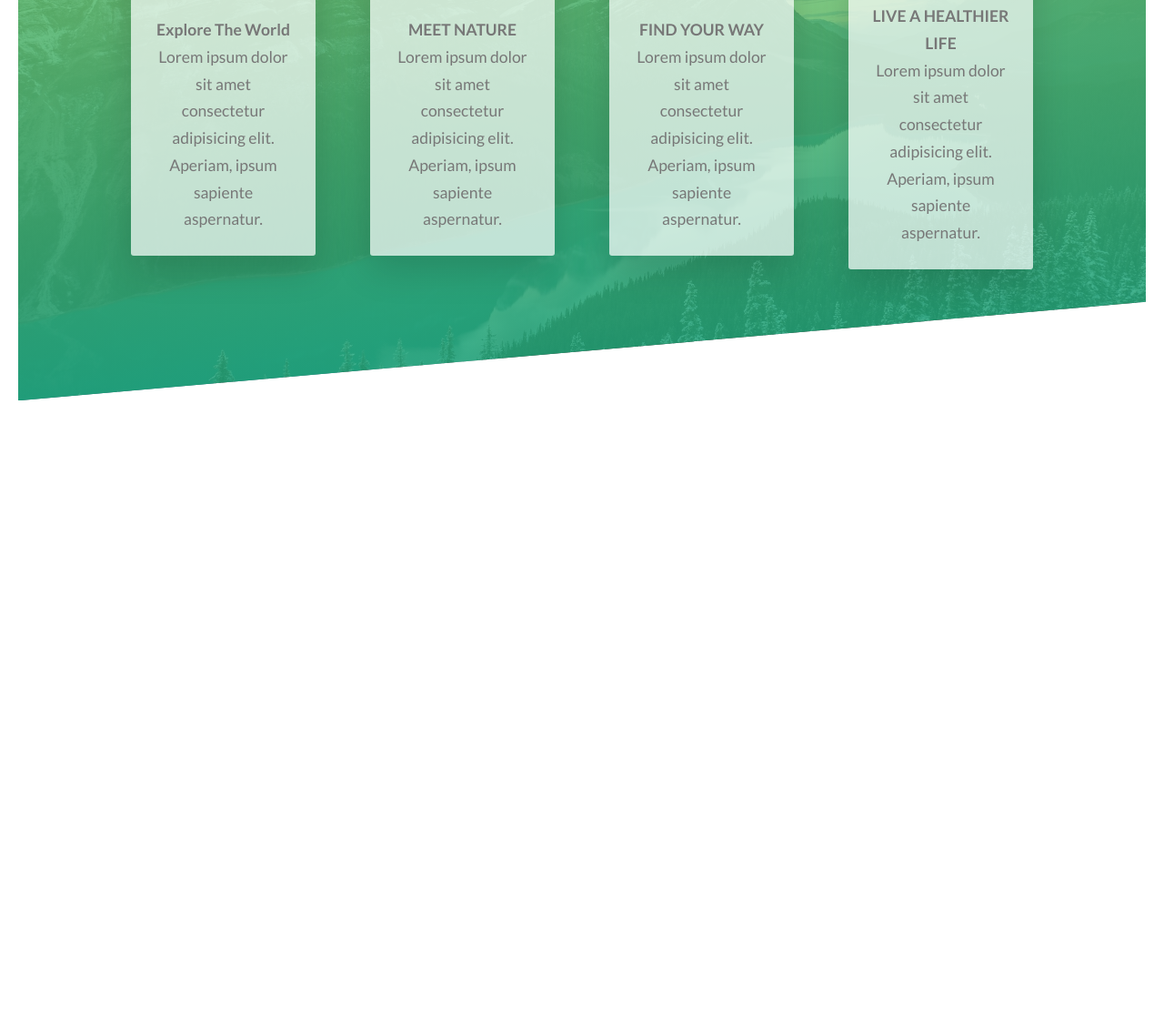
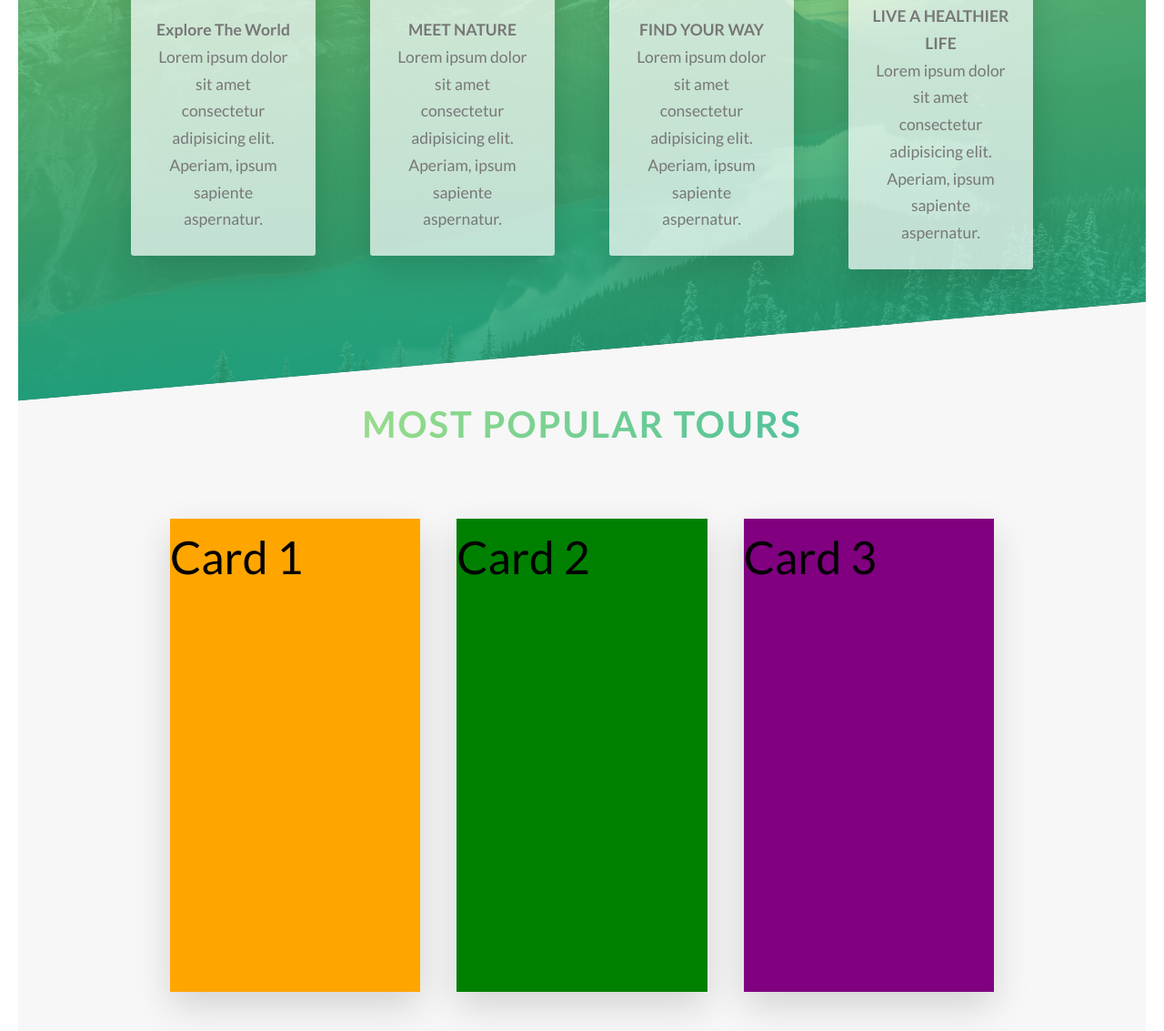
Before and after one commit to ewertonribeiro/Natour, a website: page index.html in a window 1280 px wide. Shown: the part 1534-2667 px from the top of the page at 91% size. Before the commit the page ends 1974 px from the top, so only its background shows below. Drawn offline with Linux system fonts and the light colour scheme.

Commit message:
Tour Section Part I

```diff
--- a/index.html
+++ b/index.html
@@ -102,6 +102,30 @@
       </div>
     </div>
   </section>
+  <section class="tour-section">
+    <div class="tour-section--title">
+      <h1>MOST POPULAR TOURS</h1>
+    </div>
+    <div class="tour-section--container">
+
+      <div class="card-wrapper card-wrapper--1">
+        <div class="card-single card-single-1">
+          Card 1
+        </div>
+      </div>
+      <div class="card-wrapper card-wrapper--2">
+        <div class="card-single card-single-2">
+          Card 2
+        </div>
+      </div>
+      <div class="card-wrapper card-wrapper--3">
+        <div class="card-single card-single-3">
+          Card 3
+        </div>
+      </div>
+
+    </div>
+  </section>
 </body>
 
 </html>
--- a/package.json
+++ b/package.json
@@ -5,7 +5,8 @@
   "main": "index.js",
   "scripts": {
     "sass": "node-sass --watch scss -o css",
-    "dev": "live-server"
+    "dev": "live-server",
+    "start": "concorrently \"npm run dev\"\"npm run sass\" "
   },
   "repository": {
     "type": "git",
--- /dev/null
+++ b/scss/layout/tour-section.scss
@@ -0,0 +1,63 @@
+.tour-section {
+  width: 100%;
+  height: 90rem;
+  background-color: #f7f7f7;
+  display: flex;
+  justify-content: center;
+  flex-direction: column;
+  gap: 3rem;
+  padding:5rem;
+  margin-top: -8rem;
+  &--title{
+    margin: 0 auto;
+    margin-top: 5rem;
+    h1{
+      font-size: 4rem;
+      background-image: linear-gradient(to right , $color-green-400-rgba , $color-green-200-rgba);
+      -webkit-background-clip: text;
+      color: transparent;
+      letter-spacing: .2rem;
+      transition: all  .3s;
+      &:hover {
+        text-shadow: 0 1rem 1.5rem rgba(87,87,87,.75);
+        transform: skewY(3.5deg) skewX(15deg);
+      }
+    }
+  }
+  &--container {
+    margin: 0 auto;
+    width: 90%;
+    height: 60rem;
+    display: grid;
+    grid-template-columns: 1fr 1fr 1fr;
+    grid-gap: 4rem;
+    padding: 4rem 6rem ;
+  }
+  .card-wrapper {
+    border-radius: 4px;
+    box-shadow:0 1.5rem 4rem rgba(0 , 0 ,0 , 0.15)  ;
+
+  .card-single{
+      width: 100%;
+      height:100%;
+      color:black;
+      font-size: 5rem;
+      transition:all .8s ease;
+      &-1{
+        background-color:orange;
+      }
+      &-2{
+        background-color: green;
+      }
+      &-3{
+        background-color: purple;
+      }
+
+      &:hover{
+        transform:rotateY(180deg);
+      }
+    }
+
+  }
+
+}
--- a/scss/main.scss
+++ b/scss/main.scss
@@ -14,3 +14,4 @@
 //Layout
 @import './layout/about-section';
 @import './layout/features-section';
+@import './layout/tour-section.scss';
```
Also changed, not shown: css/layout/tour-section.css (added), css/main.css.
